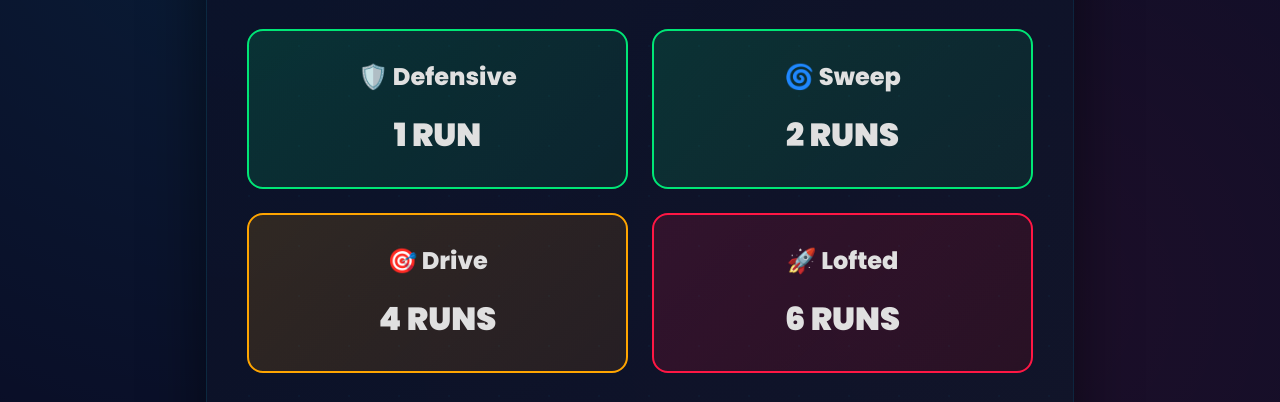
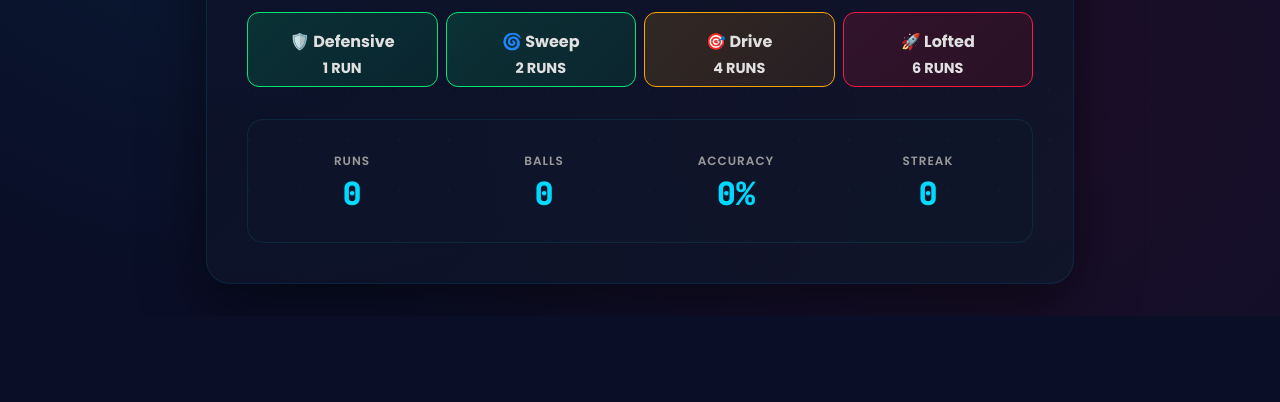
Before and after one commit to leomani2714/MPL, a plain HTML site: page index.html in a window 1280 px wide. Shown: the part 902-1304 px from the top of the page. After the commit the page ends 1218 px from the top, so only its background shows below. Drawn offline with nearby package versions, Linux system fonts and the light colour scheme.

Commit message:
Update index.html

```diff
--- a/index.html
+++ b/index.html
@@ -402,6 +402,7 @@
             border: 2px solid var(--border-color);
             margin: 2rem 0;
             position: relative;
+            overflow: hidden;
         }
 
         .difficulty-badge {
@@ -503,13 +504,13 @@
             display: grid;
             grid-template-columns: 1fr 1fr;
             gap: 1rem;
-            margin-top: 1.5rem;
+            margin-top: 0.75rem;
         }
 
         .btn {
             padding: 1rem;
             border: none;
-            border-radius: 12px;
+            border-radius: 10px;
             font-weight: 700;
             font-size: 1rem;
             text-transform: uppercase;
@@ -519,6 +520,7 @@
             font-family: 'Poppins', sans-serif;
             position: relative;
             overflow: hidden;
+
         }
 
         .btn-primary {
@@ -544,52 +546,32 @@
         }
 
         .shots-grid {
-            display: grid;
+            display: flex;
             grid-template-columns: repeat(2, 1fr);
-            gap: 1.5rem;
-            margin-top: 2rem;
-        }
-
-        .shot-card {
-            padding: 1.75rem;
-            border-radius: 16px;
-            border: 2px solid transparent;
-            cursor: pointer;
-            transition: all 0.3s ease;
-            position: relative;
-            overflow: hidden;
-        }
-
-        .shot-card:hover {
-            transform: translateY(-4px);
-            box-shadow: 0 15px 40px rgba(0, 0, 0, 0.5);
-        }
-
-        .shot-card.easy {
-            background: linear-gradient(135deg, rgba(0, 230, 118, 0.15), rgba(0, 200, 100, 0.1));
-            border-color: var(--success);
-        }
-
-        .shot-card.medium {
-            background: linear-gradient(135deg, rgba(255, 165, 0, 0.15), rgba(255, 140, 0, 0.1));
-            border-color: var(--secondary);
-        }
-
-        .shot-card.hard {
-            background: linear-gradient(135deg, rgba(255, 23, 68, 0.15), rgba(255, 0, 0, 0.1));
-            border-color: var(--accent);
-        }
+            gap: 0.9rem 0.5rem;
+            margin-top: 0.9rem;
+        }
+
+        .shot-card { padding: 1.1rem; border-radius: 12px; border: 1px solid transparent; cursor: pointer; transition: all 0.3s ease; position: relative; overflow: hidden; width: 375px; height: 75px; }
+
+        .shot-card:hover { transform: translateY(-4px); box-shadow: 0 15px 40px rgba(0, 0, 0, 0.5); }
+
+        .shot-card.easy { background: linear-gradient(135deg, rgba(0, 230, 118, 0.15), rgba(0, 200, 100, 0.1)); border-color: var(--success); }
+
+        .shot-card.medium { background: linear-gradient(135deg, rgba(255, 165, 0, 0.15), rgba(255, 140, 0, 0.1)); border-color: var(--secondary); }
+
+        .shot-card.hard { background: linear-gradient(135deg, rgba(255, 23, 68, 0.15), rgba(255, 0, 0, 0.1)); border-color: var(--accent); }
 
         .shot-name {
-            font-size: 1.5rem;
-            font-weight: 800;
-            margin-bottom: 0.5rem;
+            font-size: 1rem;
+            font-weight: 700;
+            margin-bottom: 0.25rem;
         }
 
         .shot-reward {
-            font-size: 2rem;
-            font-weight: 900;
-            margin-top: 1rem;
+            font-size: 0.9rem;
+            font-weight: 700;
+            margin-top: 0.25rem;
         }
 
         .stats-bar {
@@ -959,9 +941,9 @@
             </div>
             <div style="display: flex; gap: 2rem; align-items: center;">
 
-                </div>
             </div>
         </div>
+    </div>
     </div>
 
     <!-- Main Game Container -->
@@ -1052,7 +1034,7 @@
                     <div
                         style="font-size: 0.85rem; text-transform: uppercase; letter-spacing: 2px; color: #999; margin-bottom: 1rem; font-weight: 600;">
                         Solve This:</div>
-                    <div class="question-text bat-swing" id="questionText"></div>
+                    <div class="question-text" id="questionText"></div>
                     <div class="timer-display" id="timerDisplay">00:10</div>
                 </div>
 
@@ -1688,9 +1670,7 @@ For: Math Premier League Cricket Game
                         'error'
                     );
 
-                    setTimeout(() => {
-                        handleWicket();
-                    }, 5000);
+                    setTimeout(handleWicket, 1000);
                 }
             }
 
```
